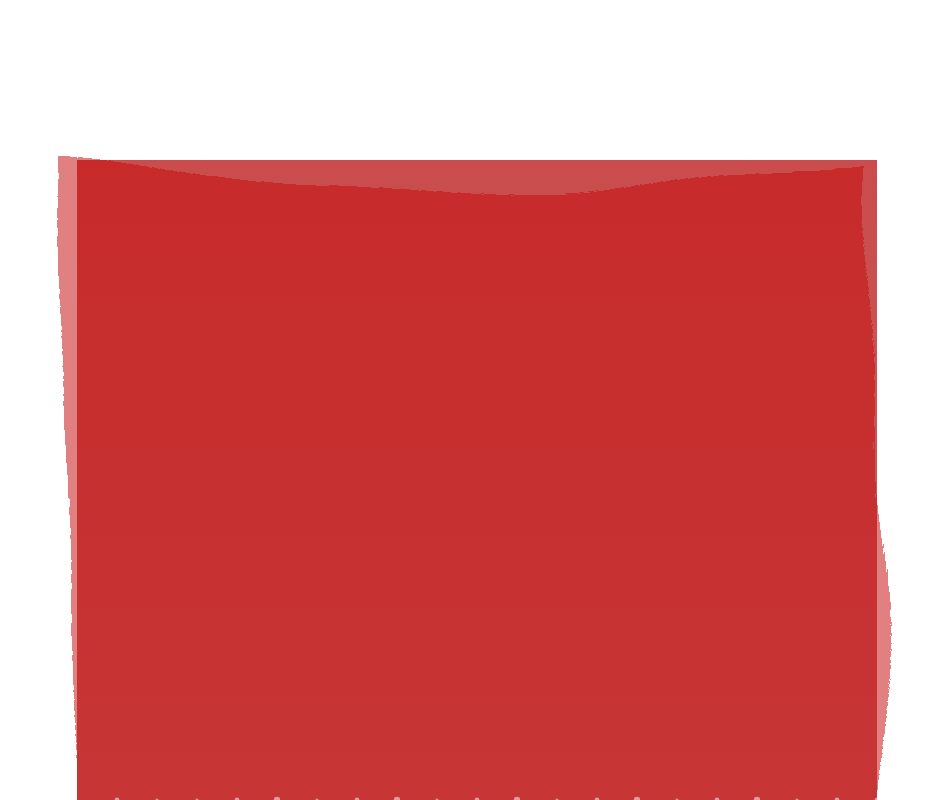
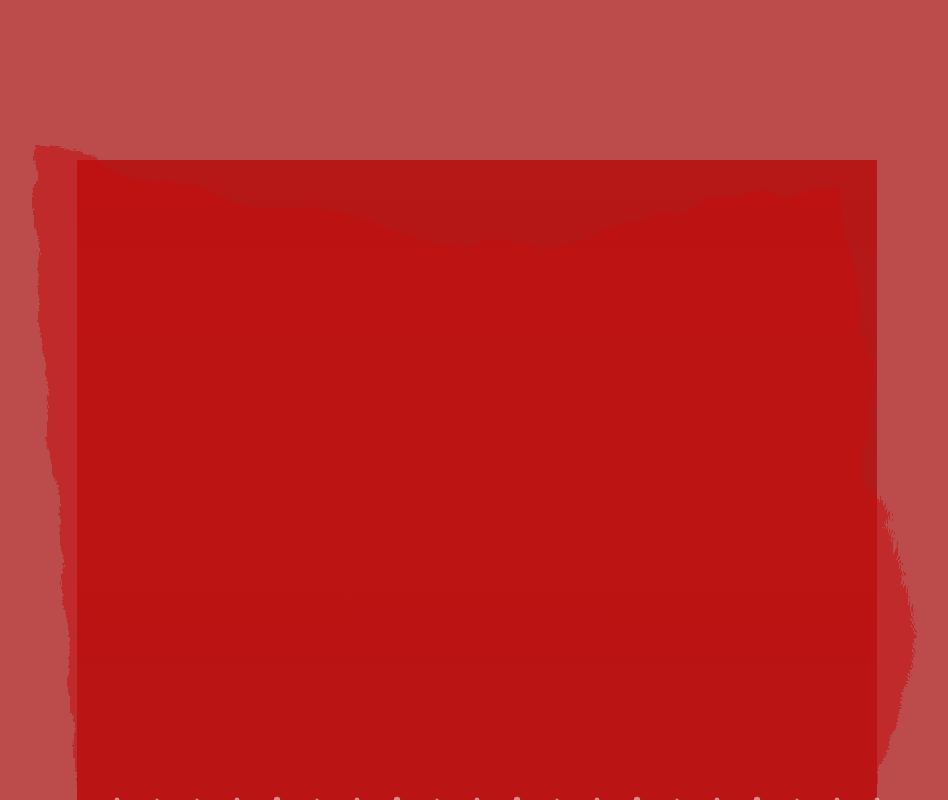
Before and after one commit to betterthanhajin/Yu.my, a Next.js app: page / in a window 1280 px wide. Shown: the whole page, without its empty margins (163-1111 px from the left). Built offline with nearby package versions, Linux system fonts and the light colour scheme.

Commit message:
fix: dee

```diff
--- a/app/page.tsx
+++ b/app/page.tsx
@@ -60,6 +60,7 @@ function WineEffect({ tiltX, tiltY }: { tiltX: number; tiltY: number }) {
         height: "100%",
         width: "100%",
         overflow: "hidden",
+        backgroundColor: "#a00000b3",
       }}
     >
       <svg
@@ -87,13 +88,13 @@ function WineEffect({ tiltX, tiltY }: { tiltX: number; tiltY: number }) {
             <feTurbulence
               type="fractalNoise"
               baseFrequency="0.01"
-              numOctaves="3"
+              numOctaves="10"
               result="turbulence"
             />
             <feDisplacementMap
               in="SourceGraphic"
               in2="turbulence"
-              scale="15"
+              scale="35"
               xChannelSelector="R"
               yChannelSelector="G"
             />
@@ -111,7 +112,7 @@ function WineEffect({ tiltX, tiltY }: { tiltX: number; tiltY: number }) {
         <g
           id="wave-layers"
           style={{
-            transform: `translateY(${tiltY * 0.2}px)`,
+            transform: `translateY(${tiltY * 10}px)`,
             transition: "transform 0.1s ease-out",
           }}
         >
```
